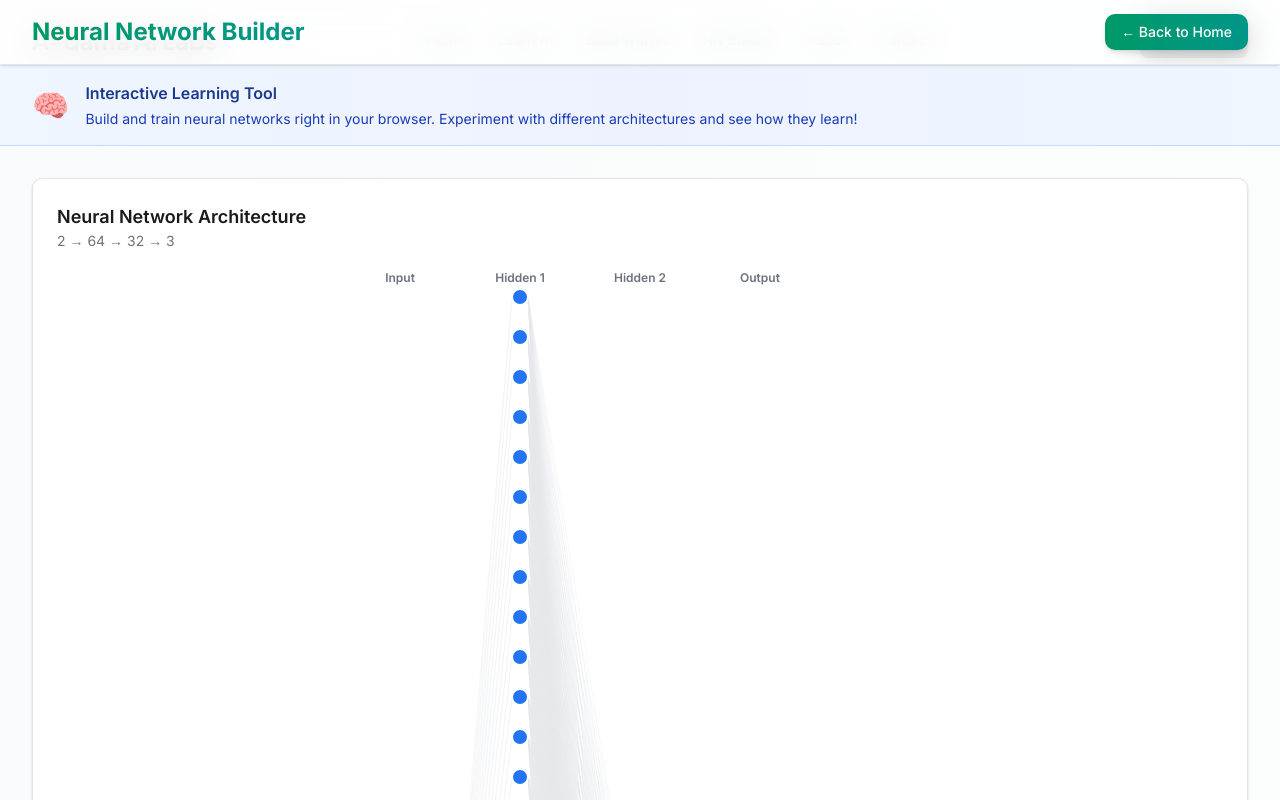
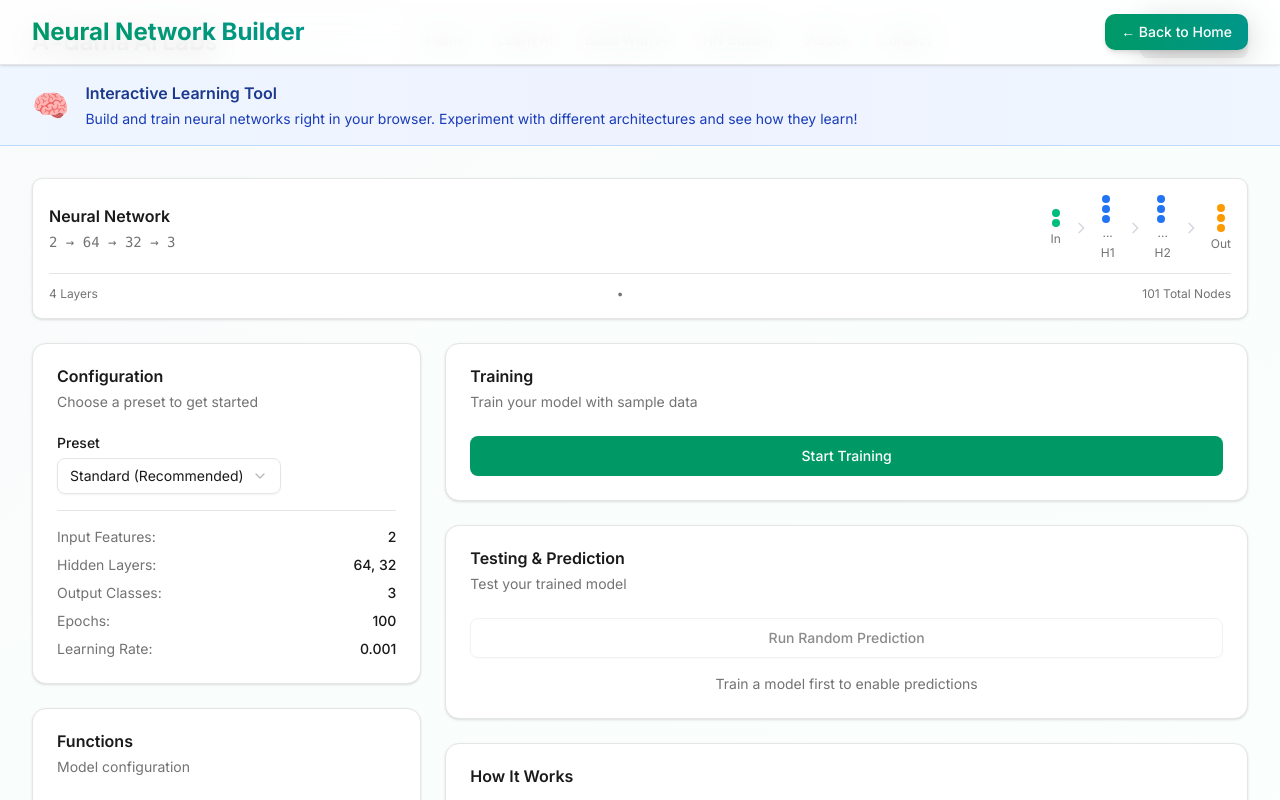
Before and after one commit to Touradam/adama-ai-labs, a Next.js app: page /neural-network-builder in a window 1280 px wide. Shown: the top 800 px of the page. Built offline with nearby package versions, Linux system fonts and the light colour scheme.

Commit message:
Redesign NetworkDiagram to be compact and rectangular

```diff
--- a/components/nn-builder/NetworkDiagram.tsx
+++ b/components/nn-builder/NetworkDiagram.tsx
@@ -9,115 +9,81 @@ interface NetworkDiagramProps {
 }
 
 export function NetworkDiagram({ inputNodes, hiddenLayers, outputNodes }: NetworkDiagramProps) {
-  const allLayers = [inputNodes, ...hiddenLayers, outputNodes];
-  const maxNodes = Math.max(...allLayers);
-  const nodeRadius = 8;
-  const layerSpacing = 120;
-  const nodeSpacing = 40;
+  const totalLayers = hiddenLayers.length + 2;
 
   return (
-    <div className="bg-white rounded-lg border shadow-sm p-6">
-      <div className="mb-4">
-        <h3 className="text-lg font-semibold text-charcoal">Neural Network Architecture</h3>
-        <p className="text-sm text-muted-foreground">
+    <div className="bg-white rounded-lg border shadow-sm p-4">
+      <div className="flex items-center justify-between gap-4">
+        {/* Left side - Architecture text */}
+        <div className="flex-1">
+          <h3 className="text-base font-semibold text-charcoal mb-1">
+            Neural Network
+          </h3>
+          <p className="text-sm text-muted-foreground font-mono">
             {inputNodes} → {hiddenLayers.join(' → ')} → {outputNodes}
           </p>
         </div>
 
-      <div className="overflow-x-auto">
-        <svg
-          width={allLayers.length * layerSpacing + 100}
-          height={maxNodes * nodeSpacing + 60}
-          className="mx-auto"
-        >
-          {allLayers.map((layerSize, layerIndex) => {
-            const x = layerIndex * layerSpacing + 50;
-            const layerHeight = layerSize * nodeSpacing;
-            const startY = (maxNodes * nodeSpacing - layerHeight) / 2 + 30;
-
-            return (
-              <g key={layerIndex}>
-                {/* Draw connections to next layer */}
-                {layerIndex < allLayers.length - 1 && (
-                  <>
-                    {Array.from({ length: layerSize }).map((_, nodeIndex) => {
-                      const y1 = startY + nodeIndex * nodeSpacing;
-                      const nextLayerSize = allLayers[layerIndex + 1];
-                      const nextLayerHeight = nextLayerSize * nodeSpacing;
-                      const nextStartY = (maxNodes * nodeSpacing - nextLayerHeight) / 2 + 30;
-
-                      return Array.from({ length: nextLayerSize }).map((_, nextNodeIndex) => {
-                        const y2 = nextStartY + nextNodeIndex * nodeSpacing;
-                        return (
-                          <line
-                            key={`${nodeIndex}-${nextNodeIndex}`}
-                            x1={x + nodeRadius}
-                            y1={y1}
-                            x2={x + layerSpacing - nodeRadius}
-                            y2={y2}
-                            stroke="#e5e7eb"
-                            strokeWidth="1"
-                            opacity="0.3"
-                          />
-                        );
-                      });
-                    })}
-                  </>
+        {/* Right side - Visual representation */}
+        <div className="flex items-center gap-3">
+          {/* Input */}
+          <div className="flex flex-col items-center gap-1">
+            <div className="flex flex-col gap-0.5">
+              {Array.from({ length: Math.min(inputNodes, 3) }).map((_, i) => (
+                <div key={i} className="w-2 h-2 rounded-full bg-emerald-500"></div>
+              ))}
+              {inputNodes > 3 && (
+                <div className="text-xs text-muted-foreground">...</div>
               )}
-
-                {/* Draw nodes */}
-                {Array.from({ length: layerSize }).map((_, nodeIndex) => {
-                  const y = startY + nodeIndex * nodeSpacing;
-                  const color =
-                    layerIndex === 0 ? '#10b981' :
-                    layerIndex === allLayers.length - 1 ? '#f59e0b' :
-                    '#2374F2';
-
-                  return (
-                    <circle
-                      key={nodeIndex}
-                      cx={x}
-                      cy={y}
-                      r={nodeRadius}
-                      fill={color}
-                      stroke="white"
-                      strokeWidth="2"
-                    />
-                  );
-                })}
-
-                {/* Layer label */}
-                <text
-                  x={x}
-                  y={15}
-                  textAnchor="middle"
-                  fontSize="12"
-                  fill="#6b7280"
-                  fontWeight="600"
-                >
-                  {layerIndex === 0 ? 'Input' :
-                   layerIndex === allLayers.length - 1 ? 'Output' :
-                   `Hidden ${layerIndex}`}
-                </text>
-              </g>
-            );
-          })}
-        </svg>
+            </div>
+            <span className="text-xs text-muted-foreground">In</span>
           </div>
 
-      <div className="mt-4 grid grid-cols-3 gap-4 text-sm">
-        <div className="flex items-center gap-2">
-          <div className="w-3 h-3 rounded-full bg-emerald-500"></div>
-          <span className="text-muted-foreground">Input Layer</span>
+          {/* Arrow */}
+          <svg className="w-4 h-4 text-gray-300" fill="none" stroke="currentColor" viewBox="0 0 24 24">
+            <path strokeLinecap="round" strokeLinejoin="round" strokeWidth={2} d="M9 5l7 7-7 7" />
+          </svg>
+
+          {/* Hidden layers */}
+          {hiddenLayers.map((neurons, idx) => (
+            <React.Fragment key={idx}>
+              <div className="flex flex-col items-center gap-1">
+                <div className="flex flex-col gap-0.5">
+                  {Array.from({ length: Math.min(neurons, 3) }).map((_, i) => (
+                    <div key={i} className="w-2 h-2 rounded-full bg-ai-blue"></div>
+                  ))}
+                  {neurons > 3 && (
+                    <div className="text-xs text-muted-foreground">...</div>
+                  )}
                 </div>
-        <div className="flex items-center gap-2">
-          <div className="w-3 h-3 rounded-full bg-ai-blue"></div>
-          <span className="text-muted-foreground">Hidden Layers</span>
+                <span className="text-xs text-muted-foreground">H{idx + 1}</span>
               </div>
-        <div className="flex items-center gap-2">
-          <div className="w-3 h-3 rounded-full bg-amber-500"></div>
-          <span className="text-muted-foreground">Output Layer</span>
+              <svg className="w-4 h-4 text-gray-300" fill="none" stroke="currentColor" viewBox="0 0 24 24">
+                <path strokeLinecap="round" strokeLinejoin="round" strokeWidth={2} d="M9 5l7 7-7 7" />
+              </svg>
+            </React.Fragment>
+          ))}
+
+          {/* Output */}
+          <div className="flex flex-col items-center gap-1">
+            <div className="flex flex-col gap-0.5">
+              {Array.from({ length: Math.min(outputNodes, 3) }).map((_, i) => (
+                <div key={i} className="w-2 h-2 rounded-full bg-amber-500"></div>
+              ))}
+              {outputNodes > 3 && (
+                <div className="text-xs text-muted-foreground">...</div>
+              )}
             </div>
+            <span className="text-xs text-muted-foreground">Out</span>
+          </div>
+        </div>
+      </div>
+
+      {/* Stats */}
+      <div className="mt-3 pt-3 border-t flex items-center justify-between text-xs text-muted-foreground">
+        <span>{totalLayers} Layers</span>
+        <span>•</span>
+        <span>{hiddenLayers.reduce((a, b) => a + b, 0) + inputNodes + outputNodes} Total Nodes</span>
       </div>
     </div>
   );
```
Lines whose indentation alone changed are shown as unchanged.
